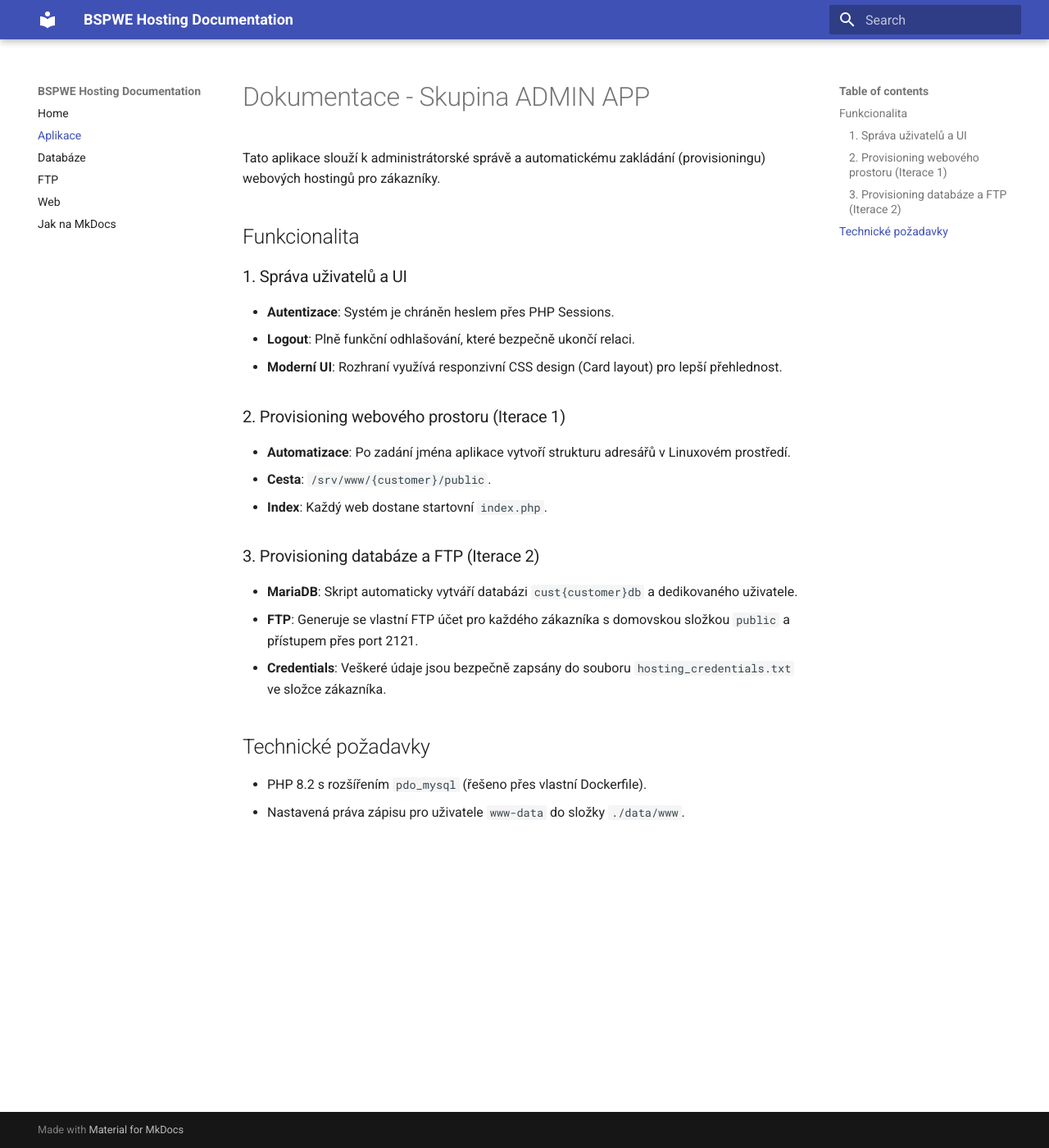
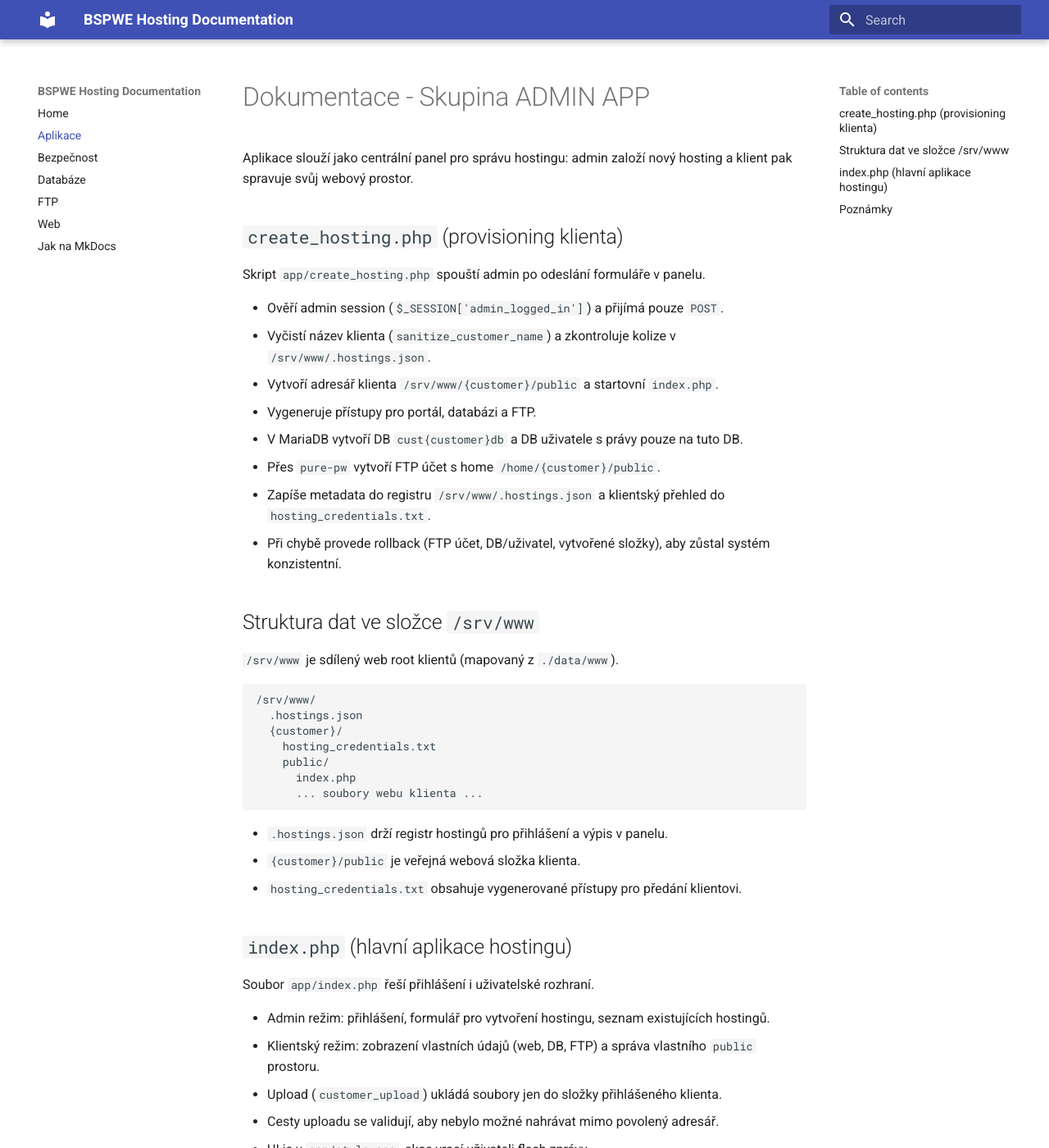
Before and after one commit to matejbartoncik/BSPWE_semestralka, an MkDocs documentation site: the page built from docs/APP.md, in a window 1280 px wide and 1400 px high. Shown: the whole window at 82% size. Built offline with MkDocs 1.6.1 and Material for MkDocs 9.7.7, drawn with Linux system fonts in a browser that asks for light colours; some of the changed text lies outside the part shown.

Commit message:
doc(app & security): doplneni dokumentace k aplikaci jeji bezpecnosti

````diff
--- a/docs/APP.md
+++ b/docs/APP.md
@@ -1,24 +1,49 @@
 # Dokumentace - Skupina ADMIN APP
 
-Tato aplikace slouží k administrátorské správě a automatickému zakládání (provisioningu) webových hostingů pro zákazníky.
+Aplikace slouží jako centrální panel pro správu hostingu: admin založí nový hosting a klient pak spravuje svůj webový prostor.
 
-## Funkcionalita
+## `create_hosting.php` (provisioning klienta)
 
-### 1. Správa uživatelů a UI
-- **Autentizace**: Systém je chráněn heslem přes PHP Sessions.
-- **Logout**: Plně funkční odhlašování, které bezpečně ukončí relaci.
-- **Moderní UI**: Rozhraní využívá responzivní CSS design (Card layout) pro lepší přehlednost.
+Skript `app/create_hosting.php` spouští admin po odeslání formuláře v panelu.
 
-### 2. Provisioning webového prostoru (Iterace 1)
-- **Automatizace**: Po zadání jména aplikace vytvoří strukturu adresářů v Linuxovém prostředí.
-- **Cesta**: `/srv/www/{customer}/public`.
-- **Index**: Každý web dostane startovní `index.php`.
+- Ověří admin session (`$_SESSION['admin_logged_in']`) a přijímá pouze `POST`.
+- Vyčistí název klienta (`sanitize_customer_name`) a zkontroluje kolize v `/srv/www/.hostings.json`.
+- Vytvoří adresář klienta `/srv/www/{customer}/public` a startovní `index.php`.
+- Vygeneruje přístupy pro portál, databázi a FTP.
+- V MariaDB vytvoří DB `cust{customer}db` a DB uživatele s právy pouze na tuto DB.
+- Přes `pure-pw` vytvoří FTP účet s home `/home/{customer}/public`.
+- Zapíše metadata do registru `/srv/www/.hostings.json` a klientský přehled do `hosting_credentials.txt`.
+- Při chybě provede rollback (FTP účet, DB/uživatel, vytvořené složky), aby zůstal systém konzistentní.
 
-### 3. Provisioning databáze a FTP (Iterace 2)
-- **MariaDB**: Skript automaticky vytváří databázi `cust{customer}db` a dedikovaného uživatele.
-- **FTP**: Generuje se vlastní FTP účet pro každého zákazníka s domovskou složkou `public` a přístupem přes port 2121.
-- **Credentials**: Veškeré údaje jsou bezpečně zapsány do souboru `hosting_credentials.txt` ve složce zákazníka.
+## Struktura dat ve složce `/srv/www`
 
-## Technické požadavky
-- PHP 8.2 s rozšířením `pdo_mysql` (řešeno přes vlastní Dockerfile).
-- Nastavená práva zápisu pro uživatele `www-data` do složky `./data/www`.
+`/srv/www` je sdílený web root klientů (mapovaný z `./data/www`).
+
+```text
+/srv/www/
+  .hostings.json
+  {customer}/
+    hosting_credentials.txt
+    public/
+      index.php
+      ... soubory webu klienta ...
+```
+
+- `.hostings.json` drží registr hostingů pro přihlášení a výpis v panelu.
+- `{customer}/public` je veřejná webová složka klienta.
+- `hosting_credentials.txt` obsahuje vygenerované přístupy pro předání klientovi.
+
+## `index.php` (hlavní aplikace hostingu)
+
+Soubor `app/index.php` řeší přihlášení i uživatelské rozhraní.
+
+- Admin režim: přihlášení, formulář pro vytvoření hostingu, seznam existujících hostingů.
+- Klientský režim: zobrazení vlastních údajů (web, DB, FTP) a správa vlastního `public` prostoru.
+- Upload (`customer_upload`) ukládá soubory jen do složky přihlášeného klienta.
+- Cesty uploadu se validují, aby nebylo možné nahrávat mimo povolený adresář.
+- UI je v `app/style.css`, akce vrací uživateli flash zprávy.
+
+## Poznámky
+
+- Bezpečnost a izolace klientů jsou popsány v `docs/SECURITY.md`.
+- Detail DB vrstvy je v `docs/DB.md`, FTP vrstva v `docs/FTP.md`.
--- a/mkdocs.yml
+++ b/mkdocs.yml
@@ -5,6 +5,7 @@ theme:
 nav:
   - Home: index.md
   - Aplikace: APP.md
+  - Bezpečnost: SECURITY.md
   - Databáze: DB.md
   - FTP: FTP.md
   - Web: WEB.md
````
Also changed, not shown: docs/SECURITY.md (added, +39 -0 lines), docs/index.md (+1 -0 lines).
